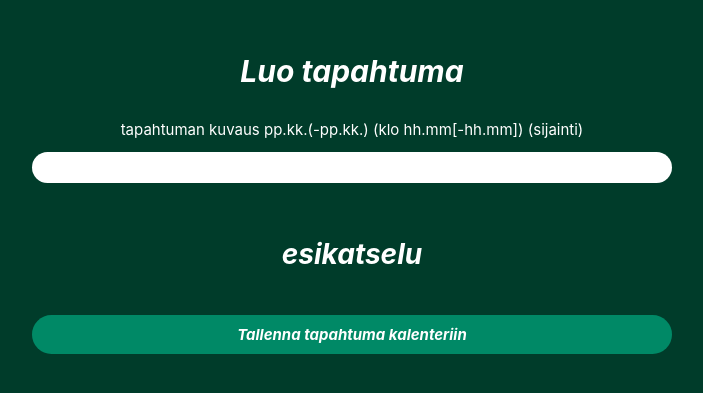
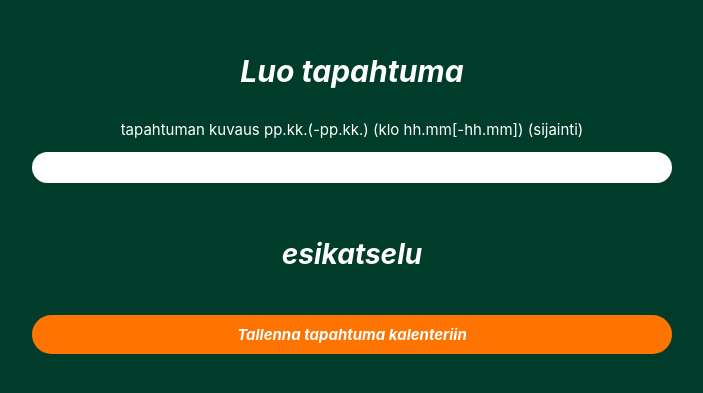
Before and after one commit to ellamac/regex-events, a React (Vite) app: page / in a window 1280 px wide. Shown: the part 181-574 px from the top of the page, without its empty margins (288-991 px from the left). Built offline with nearby package versions, Linux system fonts and the light colour scheme.

Commit message:
change button color, some css fixes

```diff
--- a/src/App.css
+++ b/src/App.css
@@ -21,13 +21,4 @@ form#newEventForm > label {
   justify-content: center;
   align-items: stretch;
   gap: 1rem;
-  > input {
-    background-color: var(--main-white-color);
-    border-radius: 2rem;
-    border: none;
-    height: 1em;
-    color: var(--main-black-color);
-    padding: 0.5em 1em 0.55em;
-    font-size: var(--font-size-p);
-  }
 }
--- a/src/index.css
+++ b/src/index.css
@@ -75,15 +75,25 @@ button {
   font-weight: 700;
   color: var(--main-white-color);
   font-family: inherit;
-  background-color: var(--main-light-color);
+  background-color: var(--main-highlight-color);
   cursor: pointer;
   transition: border-color 0.25s;
 }
 button:hover {
-  border-color: var(--main-highlight-color);
-  box-shadow: 0 0 4px 0 var(--main-highlight-color);
+  border-color: var(--main-mid-color);
+  box-shadow: 0 0 10px 0 var(--main-mid-color);
 }
 button:focus,
 button:focus-visible {
   outline: 4px auto -webkit-focus-ring-color;
 }
+
+input {
+  background-color: var(--main-white-color);
+  border-radius: 2rem;
+  border: none;
+  height: 1em;
+  color: var(--main-black-color);
+  padding: 0.5em 1em 0.55em;
+  font-size: var(--font-size-p);
+}
```
